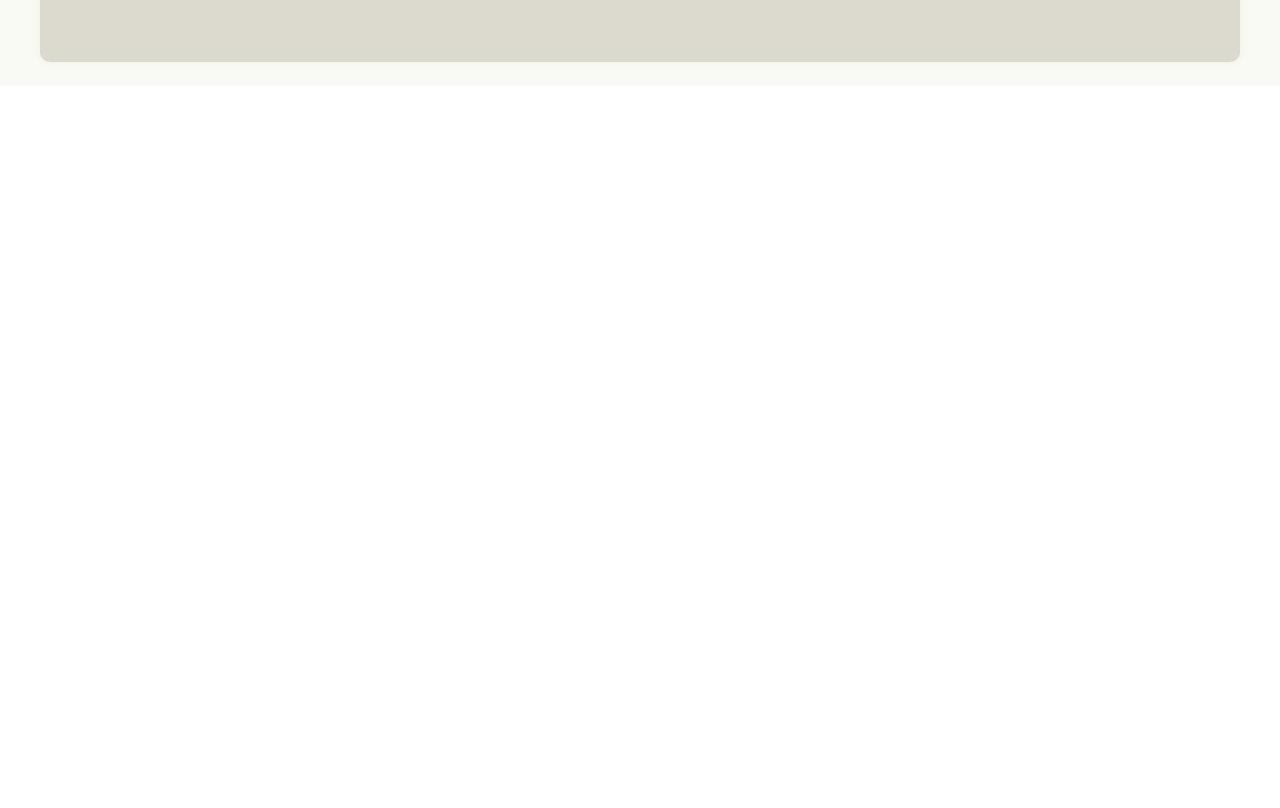
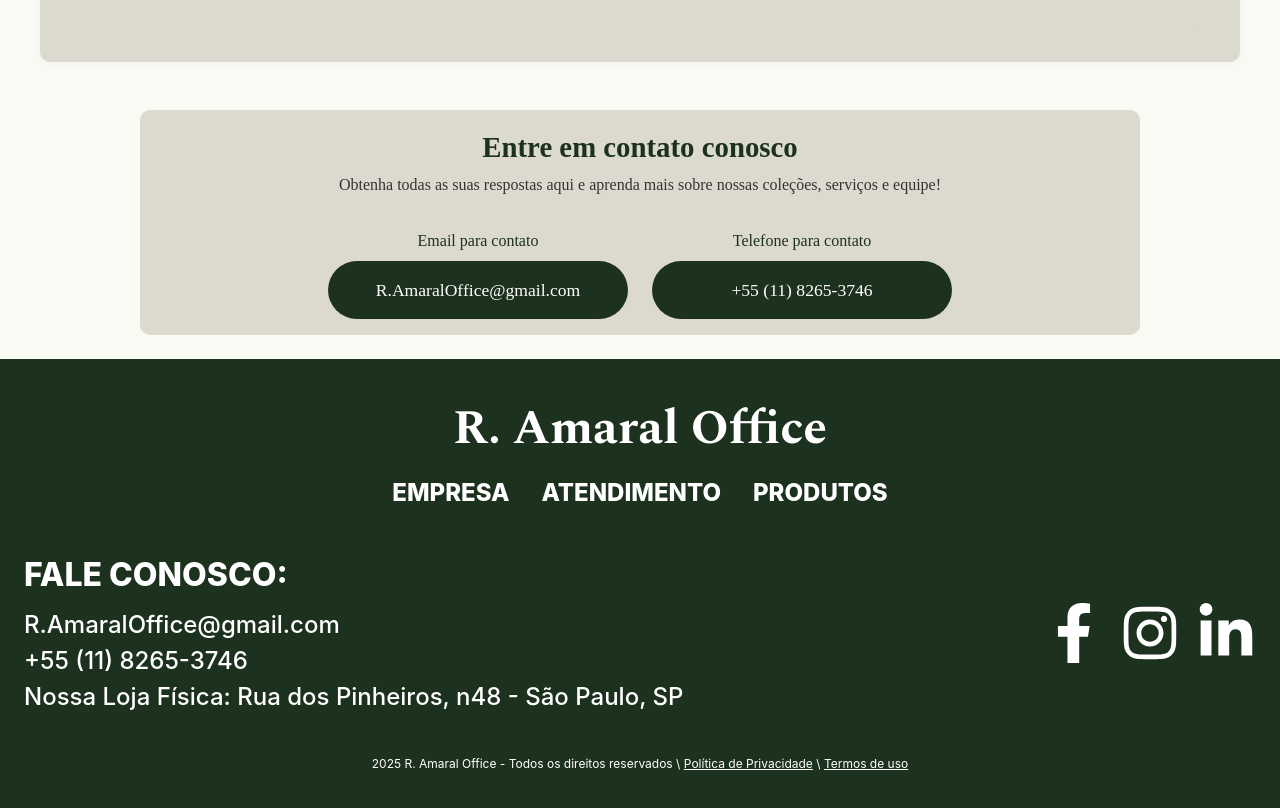
Before and after one commit to liviagcarvalho/Livia-Joao-Grupo10JR, a React (Vite) app: page /ajuda-b2b in a window 1280 px wide. Shown: the part 1479-2287 px from the top of the page. Before the commit the page ends 1565 px from the top, so only its background shows below. Built offline with nearby package versions, Linux system fonts and the light colour scheme.

Commit message:
pagina de ajuda finalizada (com footer e parte de meios de contato)

```diff
--- a/src/pages/AjudaB2B.tsx
+++ b/src/pages/AjudaB2B.tsx
@@ -1,5 +1,6 @@
 import React, { useState } from 'react';
 import styled from 'styled-components';
+import Footer from '../components/Footer';
 
 //PERGUNTAS FREQUÊNTES
 //limitador de largura
@@ -139,6 +140,71 @@
   resize: none;
 `;
 
+//CONTATO COM A EMPRESA
+const ContactBox = styled.div`
+  background-color: #DCDACE;
+  padding: 1rem ;
+  border-radius: 10px;
+  text-align: center;
+  font-family: 'sans-serif';
+  max-width: 1000px;
+  margin: 3rem auto 0 auto;
+`;
+
+const TitleContact = styled.h2`
+  font-size: 1.8rem;
+  color: #1D311F;
+  font-weight: bold;
+  margin-bottom: 0.25rem;
+`;
+
+const Subtitle = styled.p`
+  font-size: 1rem;
+  color: #333;
+  margin-bottom: 2rem;
+`;
+
+const Label = styled.p`
+  font-size: 1rem;
+  color: #1D311F;
+  margin-bottom: 0.5rem;
+`;
+
+//local do botao do email e do telefone
+const ButtonGroup = styled.div`
+  display: flex;
+  justify-content: center;
+  gap: 1.5rem; /* espaçamento entre os botões */
+  flex-wrap: wrap; /* quebra para próxima linha se não couber */
+  margin-top: 1rem;
+`;
+
+//legenda em cima do botao do telefone e email
+const ContatoItem = styled.div`
+  display: flex;
+  flex-direction: column;
+  align-items: center;
+`;
+
+//botao email é igual ao botao do telefone
+const EmailButton = styled.button`
+  background-color: #1D311F;
+  color: white;
+  font-size: 1.1rem;
+  font-weight: 500;
+  padding: 1rem 2rem;
+  border: none;
+  border-radius: 50px;
+  cursor: pointer;
+  font-family: 'sans-serif';
+  transition: background 0.3s ease;
+  width: 300px;         /* todos terão a mesma largura */
+  text-align: center;
+`;
+
+const PhoneButton = styled(EmailButton)``; // usa os mesmos estilos do EmailButton
+
+
 interface FAQItemProps {
   question: string;
   answer: string;
@@ -229,7 +295,26 @@
           </FormWrapper>
 
         </Wrapper>
+
+        <ContactBox>
+          <TitleContact>Entre em contato conosco</TitleContact>
+          <Subtitle>
+            Obtenha todas as suas respostas aqui e aprenda mais sobre nossas coleções, serviços e equipe!
+          </Subtitle>
+          <ButtonGroup>
+            <ContatoItem>
+              <Label>Email para contato</Label>
+              <EmailButton>R.AmaralOffice@gmail.com</EmailButton>
+            </ContatoItem>
+            <ContatoItem>
+              <Label>Telefone para contato</Label>
+              <PhoneButton>+55 (11) 8265-3746</PhoneButton>
+            </ContatoItem>
+          </ButtonGroup>
+
+      </ContactBox>
       </Container>
+      <Footer />
     </>
   );
 };
```
